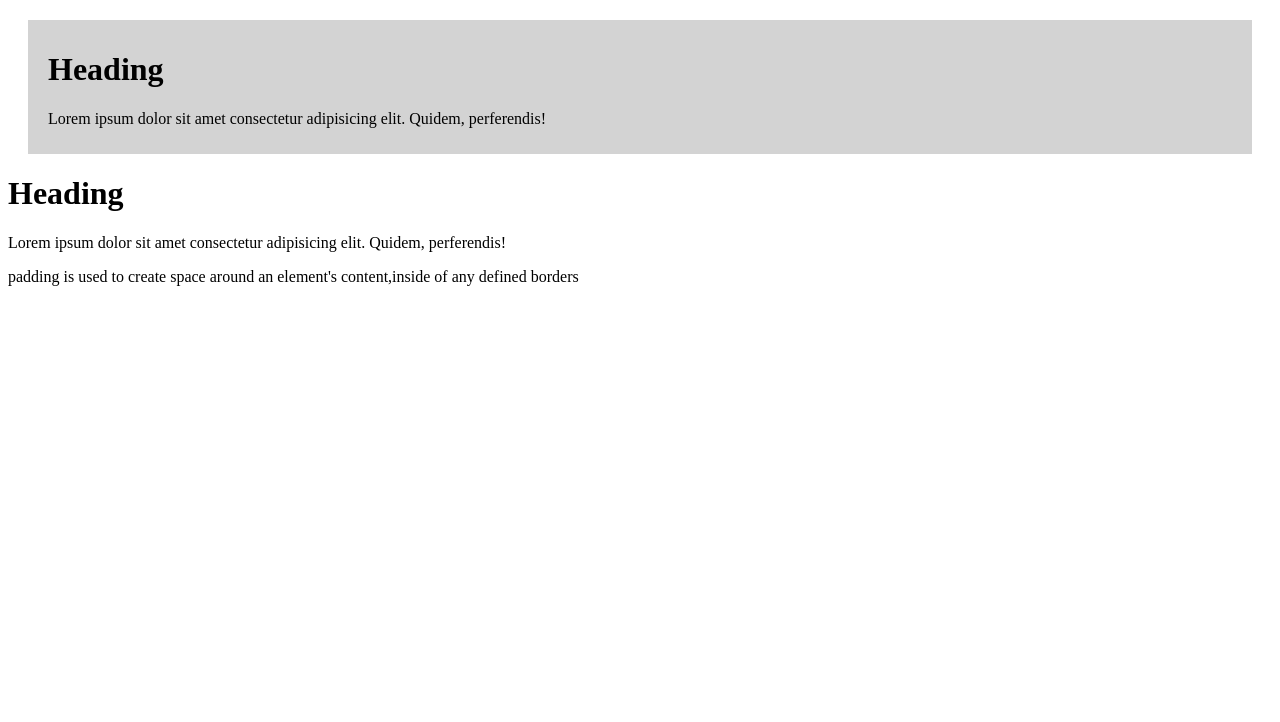
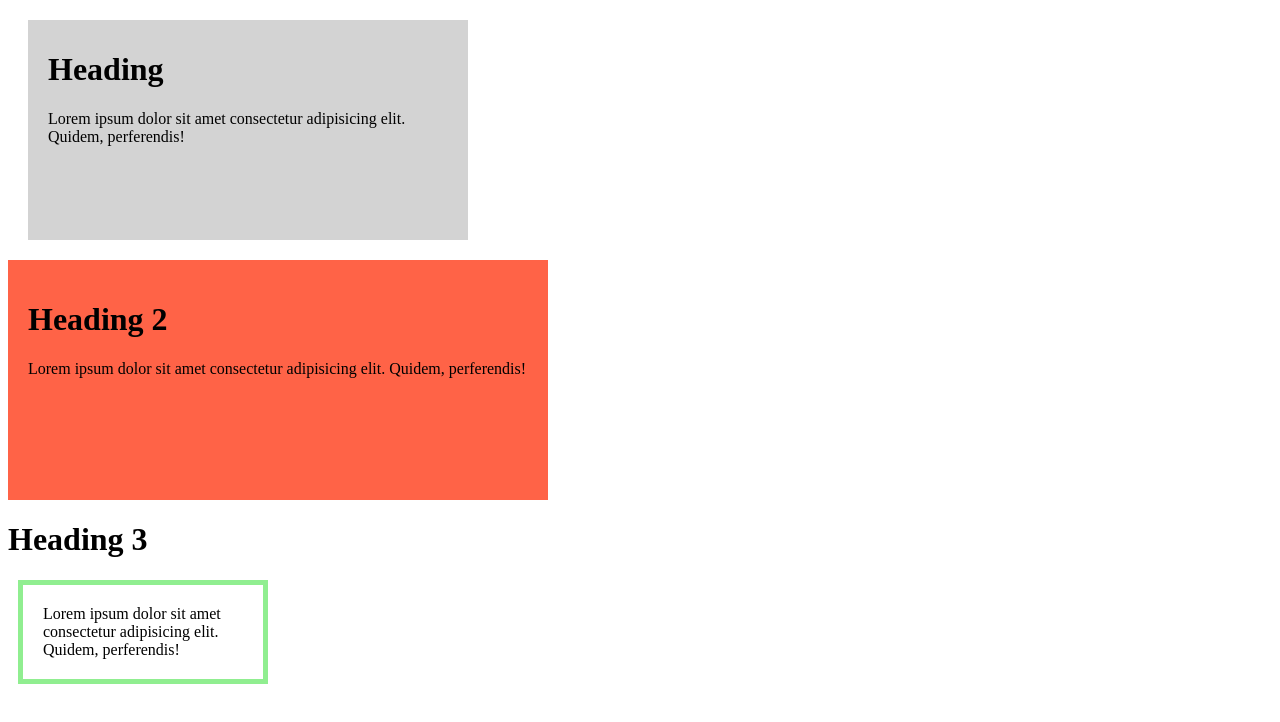
Before and after one commit to vipul832/Html_and_css_learning, a plain HTML site: page css/index.html in a window 1280 px wide. Drawn offline with Linux system fonts and the light colour scheme.

Commit message:
CSS Sizing and Box Model

```diff
--- a/css/index.html
+++ b/css/index.html
@@ -14,12 +14,15 @@
         <p>Lorem ipsum dolor sit amet consectetur adipisicing elit. Quidem, perferendis!</p>
     </div>
 
-
     <div class="c2">
-        <h1>Heading</h1>
+        <h1>Heading 2</h1>
         <p>Lorem ipsum dolor sit amet consectetur adipisicing elit. Quidem, perferendis!</p>
     </div>
 
-    <p> padding is used to create space around an element's content,inside of any defined borders</p>
+    <div class="c3">
+        <h1>Heading 3</h1>
+        <p>Lorem ipsum dolor sit amet consectetur adipisicing elit. Quidem, perferendis!</p>
+    </div>
+
 </body>
 </html>
--- a/css/stylesheet.css
+++ b/css/stylesheet.css
@@ -1,11 +1,28 @@
-.content{
+.content{  /*Sizing using width and height*/
     margin: 20px;
     background-color: lightgray;
     padding: 10px 20px;
+    width: 400px;
+    height: 200px;
 }
 
-/* Another way to set margin. so you can set coustom margin for each side
-.content{
-    margin: top right bottom left;
+.c2{
+    max-width: 500px;
+    height: 200px;
+    background-color:tomato ;
+    padding: 20px;
+
 }
+
+/*box border*/
+.c3 p{
+    width: 200px;
+    margin: 10px;
+    padding: 20px;
+    border: 5px solid lightgreen;
+}
+
+/*Above c3 class here according the box model width of <p> tag will be
+total width= 200(width) + 20(margin) + 40(padding) + 10(border)
+total width= 270px
 */
```
